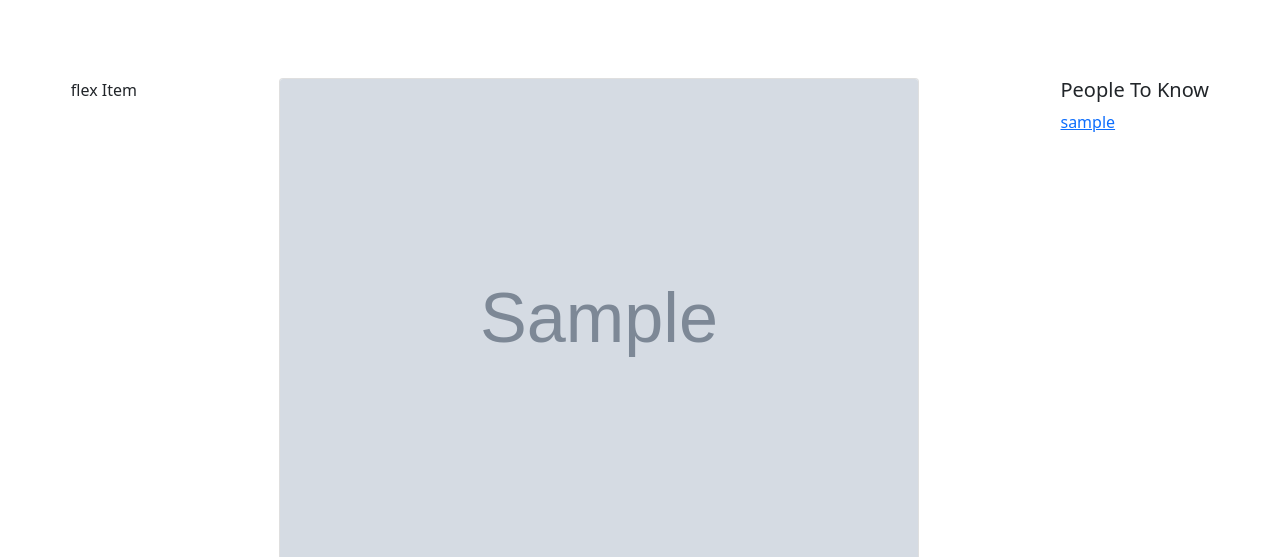
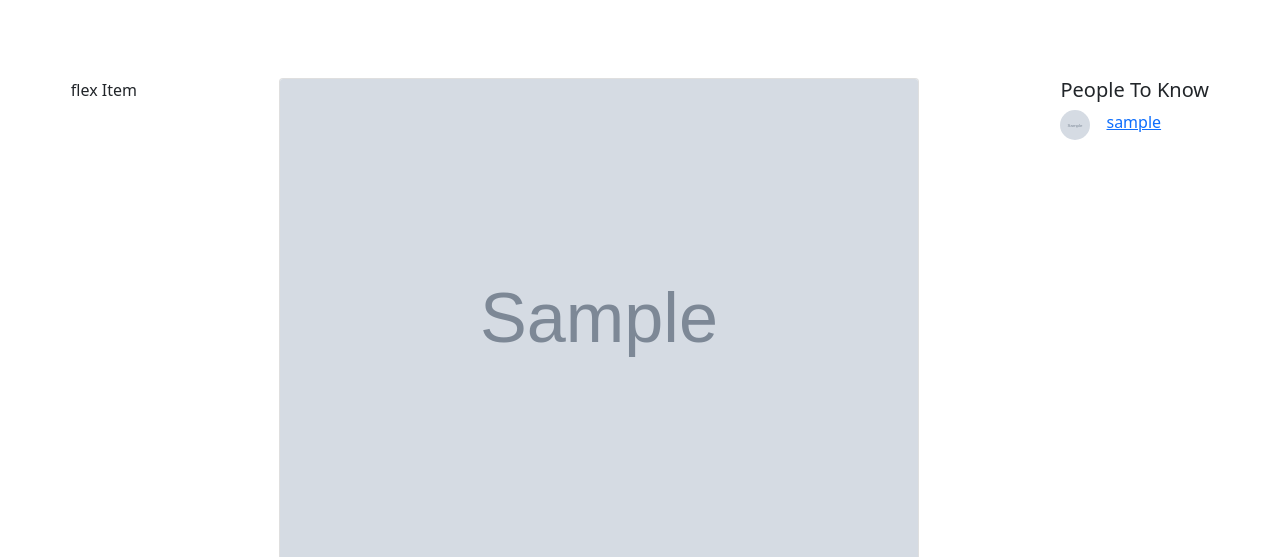
Before and after one commit to JohnG88/social_media3, a Django app: template chatsystem/chatting/templates/chatting/index.html in a window 1280 px wide. Shown: the part 416-973 px from the top of the page. Run offline with Django 4.2, Linux system fonts and the light colour scheme; tables that the repository leaves empty hold one stand-in row (values such as "Sample post"); the template is opened without the code that fills it: values that come from a table or form of the project are taken from there, most other values are stand-ins (such as "Sample title", 1, 10 or a date in 2020); grey boxes marked "Sample" are stand-in pictures; some libraries are stand-ins or nearby versions.

Commit message:
Added profile pics to available profiles and customized the links to be aligned to profile pic

```diff
--- a/chatsystem/chatting/templates/chatting/index.html
+++ b/chatsystem/chatting/templates/chatting/index.html
@@ -178,11 +178,18 @@
         <h5>People To Know</h5>
         <div>
             {% for users in available %}
-            <div class="mb-3">
-                <a href="{% url 'profile' users.id %}">
-                    <div>{{users.username}}</div>
-                </a>
-            </div>
+                <div class="mb-3 d-flex align-item-center">
+                    {% for img_avatar in users.useravatar_set.all %}
+                    <div class="flex-shrink-0">
+                    <img src="{{img_avatar.avatar.url}}" class="rounded-circle" width="30px" height="30px">
+                    </div>
+                    {% endfor %}
+                    <div class="flex-grow-1 ms-3">
+                    <a href="{% url 'profile' users.id %}">
+                        <div>{{users.username}}</div>
+                    </a>
+                    </div>
+                </div>
             {% endfor %}
         </div>
     </div>
```
